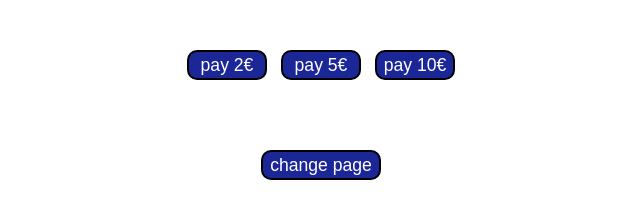
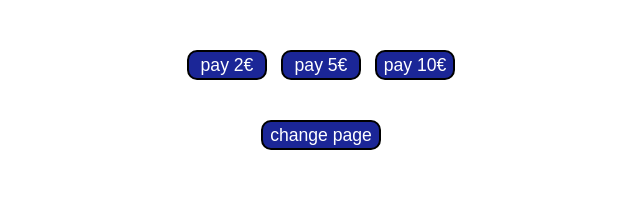
Before and after one commit to AnTo3777/advertisingg.tk, a plain HTML site: page index.html in a window 1280 px wide. Shown: the whole page, without its empty margins (319-959 px from the left). Drawn offline with Linux system fonts and the light colour scheme.

Commit message:
Update style.css

```diff
--- a/style.css
+++ b/style.css
@@ -24,7 +24,7 @@ button {
 }
 
 #watchAdDiv {
-    margin: 70px auto 0px;
+    margin: 40px auto 0px;
     text-align: center;
 }
 
```
